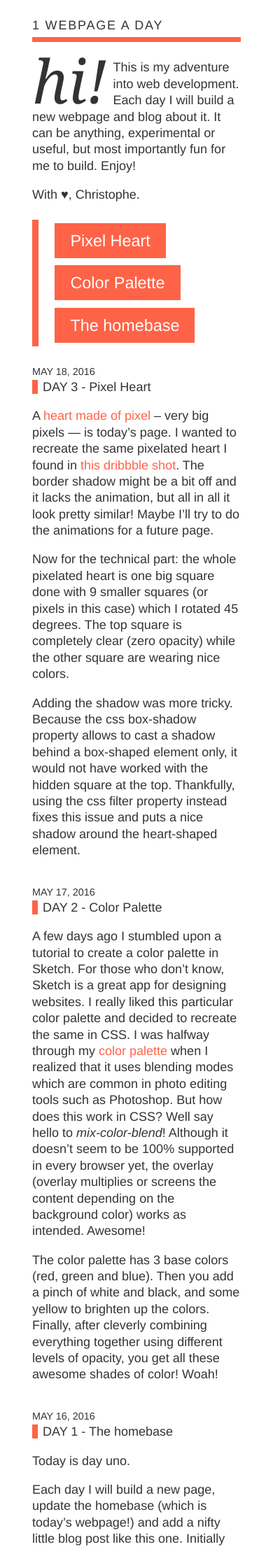
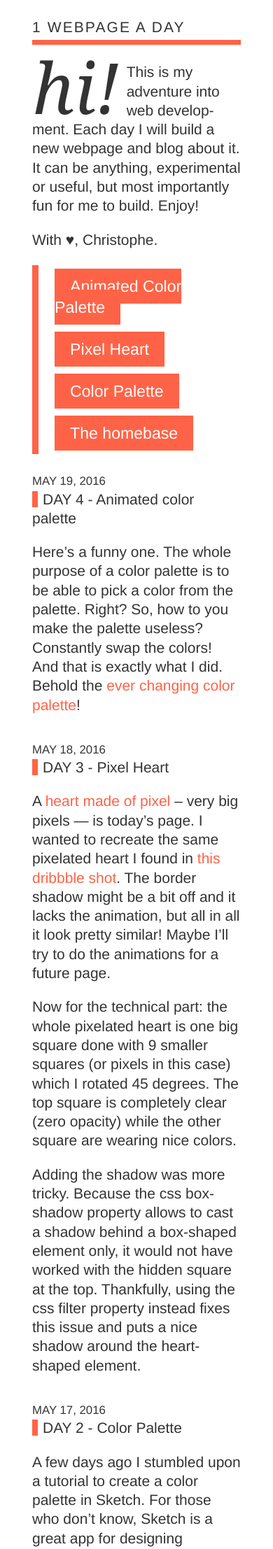
Before and after one commit to bnto/1wpad, a Jekyll site: the page built from index.html, in a window 390 px wide. Shown: the top 2214 px of the page at 70% size. Built offline with Jekyll 4.4.1, drawn with Linux system fonts in a browser that asks for light colours; nearby versions of some CDN libraries; comment, search, counter and statistics services are not loaded.

Commit message:
Added Day 4

```diff
--- /dev/null
+++ b/_posts/2016-05-19-day-4-animated-color-palette.markdown
@@ -0,0 +1,15 @@
+---
+layout: post
+title:  "DAY 4 - Animated color palette"
+date:   2016-5-19 20:00:00 +0200
+categories:
+active: blog
+---
+Here's a funny one.
+The whole purpose of a color palette is to be able to pick a color
+from the palette. Right? So, how to you make the palette useless?
+Constantly swap the colors!
+And that is exactly what I did.
+Behold the [ever changing color palette][todays-page]!
+
+[todays-page]: {{ site.baseurl }}/days/004-animated-color-palette.html
--- a/css/main.css
+++ b/css/main.css
@@ -104,7 +104,7 @@ ol a {
 /* reversed ordered list */
 ol {
 	counter-reset: days 6;
-	font-size: 1.3em;
+	font-size: 1.1em;
 	padding-left: 0;
 }
 	ol li {
@@ -154,8 +154,7 @@ ol {
 /* TEMPORARY FIX */
 
 @media screen and (max-width: 770px) {
-	/* switches to *** MOBILE VIEW *** if screen size < 700px
-		=> vertical sidebar to horizontal sidebar */
+	/* switches to *** MOBILE VIEW *** if screen size < 768px
 	body {
 		/* margin: 0 auto; /* */
 		max-width: 35em; /* */
@@ -171,29 +170,35 @@ ol {
 /* visual candy */
 /* messy... */
 
-article p a, article p a:visited,
-.post-content a, .home a, post-content a:visited, .home a:visited {
+/* article paragraph links */
+article p a,
+article p a:visited {
+	.color: tomato;
+	.text-decoration: none;
+}
+article p a,
+article p a:visited {
 	color: tomato;
 	text-decoration: none;
 }
-article p a:hover, article p a:focus,
-.post-content a:hover, .home a:hover, post-content a:focus, .home a:focus {
+article p a:hover, article p a:focus {
 	text-decoration: underline;
 }
-article header a, article header a:visited {
+
+/* article header links */
+article header a,
+article header a:visited {
 	color: inherit;
 	border-left: 8px solid tomato;
 	padding-left: 7px;
 	text-decoration: none;
 	font-weight: normal;
 }
-article header a:hover,
-a:hover.post-link {
+article header a:hover {
 	border-left: 17px solid tomato;
 	text-decoration: none;
 }
-article header a:hover,
-a.post-link, a:hover {
+article header a, article header a:hover {
 	transition: all .4s;
 }
 
--- a/days/003-pixel-heart.html
+++ b/days/003-pixel-heart.html
@@ -22,7 +22,11 @@ title: Pixel Heart
 		width: 100px;
 		height: 100px;
 		background: white;
-		.border: 1px solid black;
+	}
+	@media screen and (max-width: 320px) {
+		.container {
+			transform: translateX(50%) translateY(-50px) rotate(45deg) scale(0.5);
+		}
 	}
 	.square:nth-of-type(1) {
 		opacity: 0;
--- a/index.html
+++ b/index.html
@@ -17,9 +17,7 @@ title: 1 webpage a day
 <!-- webpage list -->
 <ol reversed>
 	<!-- <li><a href="#"></a></li> -->
-	<!-- <li><a href="#">Blackjack</a></li>
-	<li><a href="/days/005-post-it.html">Post-it</a></li>
-	<li><a href="/days/004-animated-color-palette.html">Animated Color Palette</a></li> -->
+	<li><a href="/days/004-animated-color-palette.html">Animated Color Palette</a></li>
 	<li><a href="/days/003-pixel-heart.html">Pixel Heart</a></li>
 	<li><a href="/days/002-color-palette.html">Color Palette</a></li>
 	<li><a href="/2016/05/16/day-1-the-homebase.html">The homebase</a></li>
```
Also changed, not shown: days/004-animated-color-palette.html (added, +172 -0 lines).
